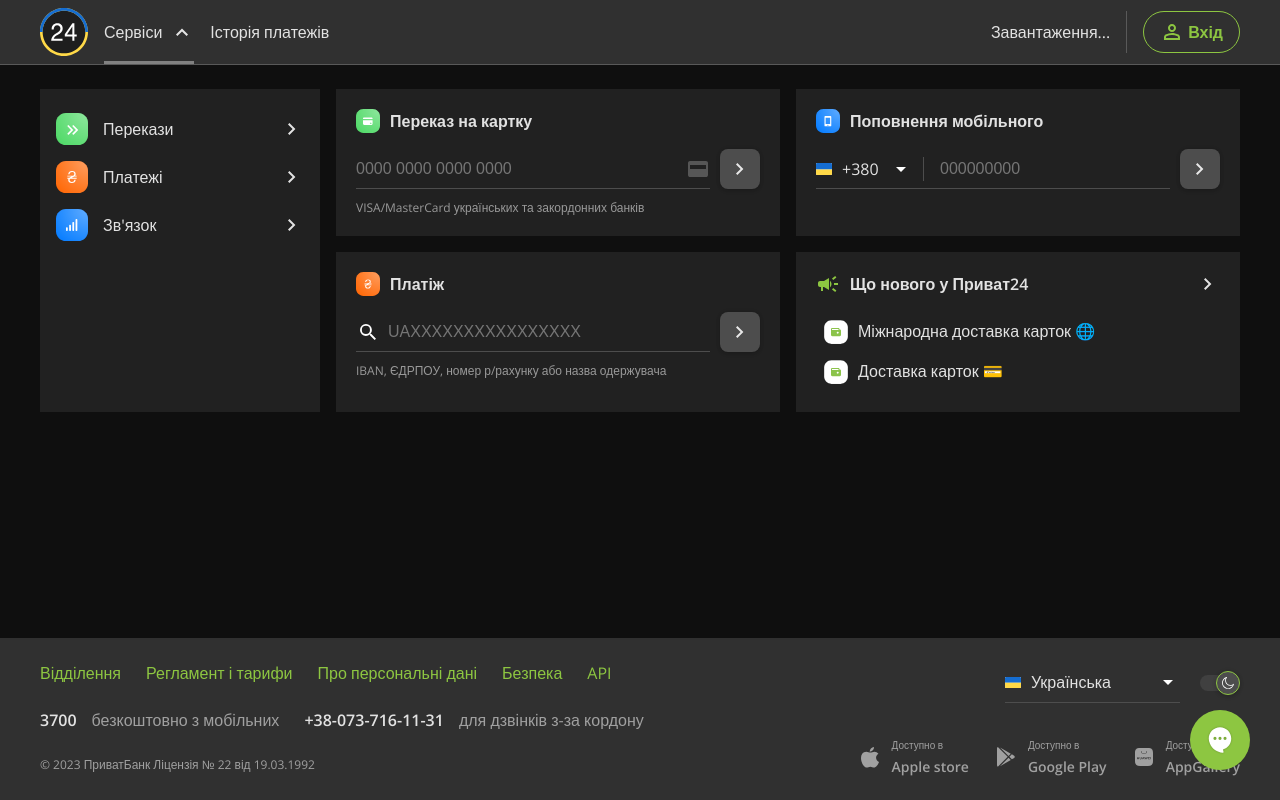
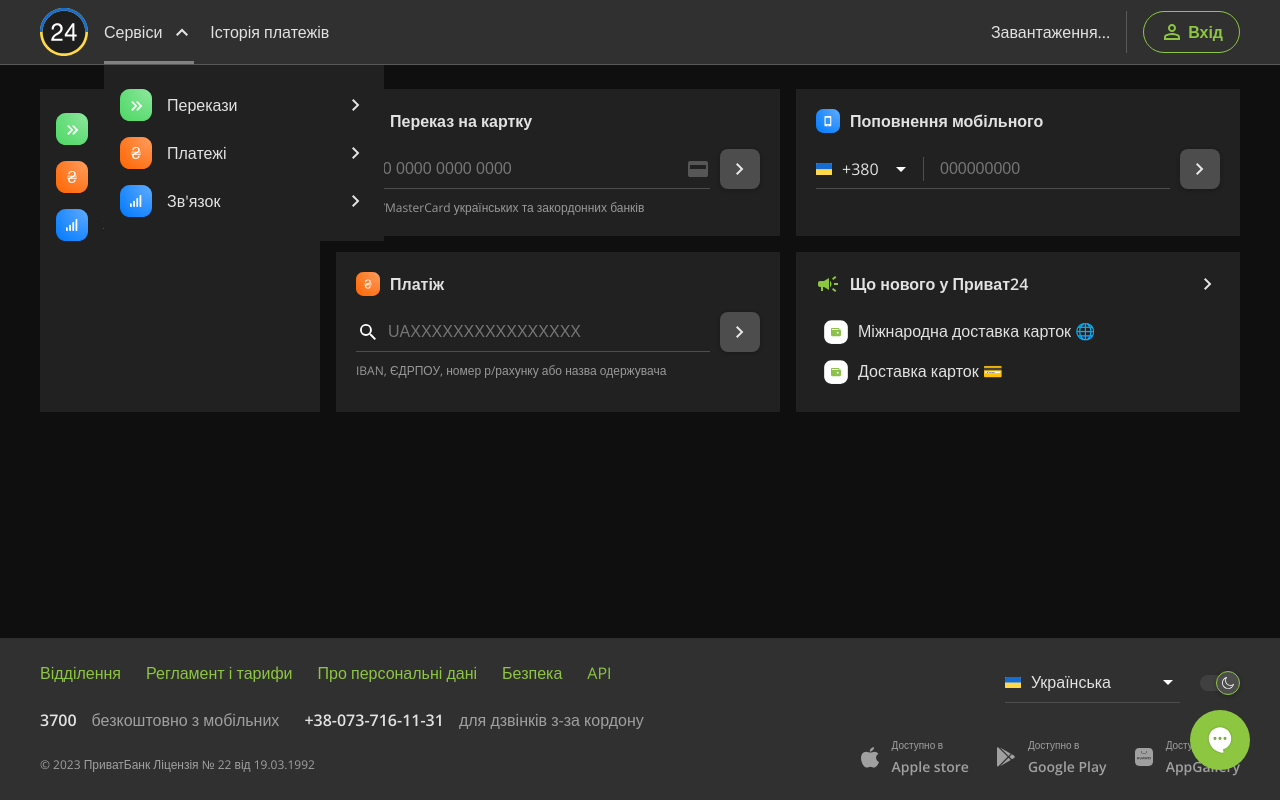
Before and after one commit to Egor1040/internet-banking, a React (Create React App) app: page / in a window 1280 px wide. In both pictures the pointer is over the element "Сервіси". Built offline with nearby package versions, Linux system fonts and the light colour scheme; no server answers.

Commit message:
fix style for services-menu

```diff
--- a/src/layout/Header/header.scss
+++ b/src/layout/Header/header.scss
@@ -39,16 +39,22 @@
         align-items: center;
         justify-content: center;
         height: 100%;
-        &:hover .header-service__img img {
+        &:hover {
+            .header-service__img img {
                 transform: rotate(180deg);
             }
-        &:hover::after {
+            &::after {
                 bottom: 0;
                 position: absolute;
                 content: '';
                 width: 100%;
                 border-bottom: 3px solid #818181;
             }
+            .services-menu {
+                display: block;
+            }
+        }
+
         &__img {
             margin-left: 8px;
             transform: rotate(90deg);
```
Lines whose indentation alone changed are shown as unchanged.
